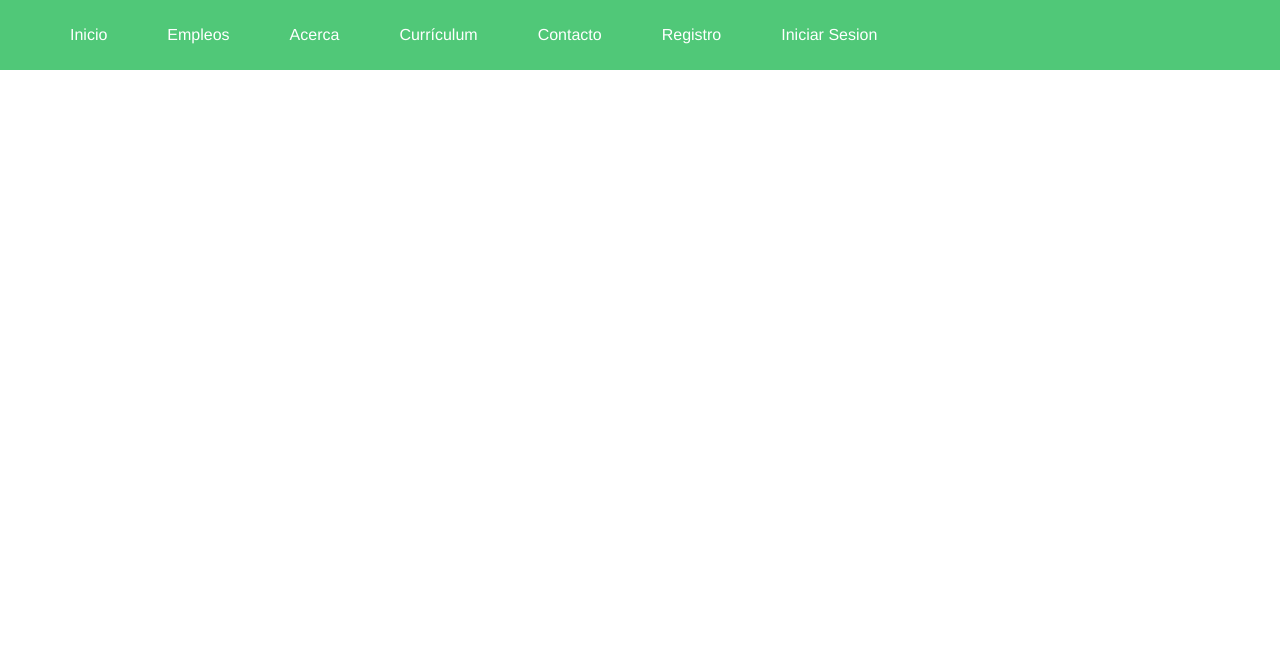
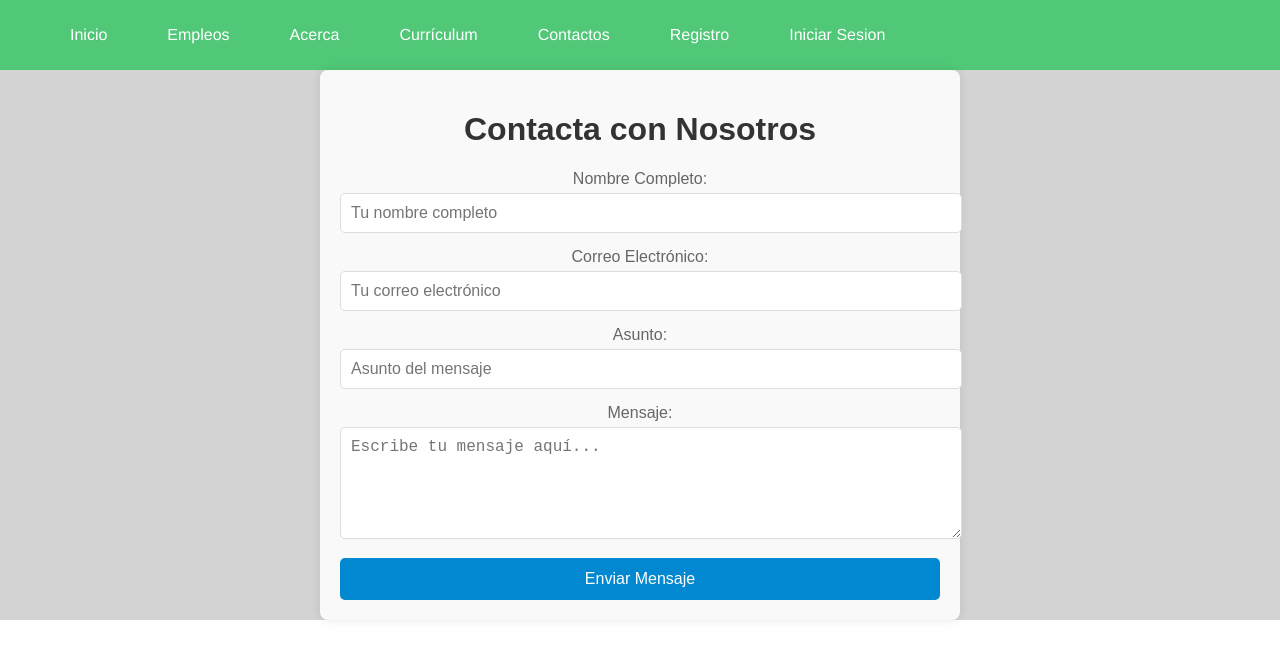
Before and after one commit to FrankUgb/ugbjobs, a Vue app: page /contactos in a window 1280 px wide. Shown: the top 658 px of the page. Built offline with nearby package versions, Linux system fonts and the light colour scheme.

Commit message:
CAmbio 7
Contactos

```diff
--- a/src/components/MyNavbar.vue
+++ b/src/components/MyNavbar.vue
@@ -6,7 +6,7 @@
           <li><router-link to="/trabajo">Empleos</router-link></li> <!-- Usa router-link -->
           <li><a href="#">Acerca</a></li>
           <li><router-link to="/MiCV">Currículum</router-link></li> <!-- Usa router-link -->
-          <li><a href="#">Contacto</a></li>
+          <li><router-link to="/contactos">Contactos</router-link></li> <!-- Usa router-link -->
           <li><router-link to="/registro">Registro</router-link></li> <!-- Usa router-link -->
           <li><router-link to="/inicio">Iniciar Sesion</router-link></li> <!-- Usa router-link -->
         </ul>
--- /dev/null
+++ b/src/components/Views/Contactos.vue
@@ -0,0 +1,99 @@
+<template>
+    <div class="contact-page">
+      <h1>Contacta con Nosotros</h1>
+
+      <form @submit.prevent="handleSubmit">
+        <div class="form-group">
+          <label for="name">Nombre Completo:</label>
+          <input v-model="name" type="text" id="name" placeholder="Tu nombre completo" required>
+        </div>
+
+        <div class="form-group">
+          <label for="email">Correo Electrónico:</label>
+          <input v-model="email" type="email" id="email" placeholder="Tu correo electrónico" required>
+        </div>
+
+        <div class="form-group">
+          <label for="subject">Asunto:</label>
+          <input v-model="subject" type="text" id="subject" placeholder="Asunto del mensaje" required>
+        </div>
+
+        <div class="form-group">
+          <label for="message">Mensaje:</label>
+          <textarea v-model="message" id="message" rows="5" placeholder="Escribe tu mensaje aquí..." required></textarea>
+        </div>
+
+        <button type="submit">Enviar Mensaje</button>
+      </form>
+    </div>
+  </template>
+
+  <script>
+  export default {
+    data() {
+      return {
+        name: '',
+        email: '',
+        subject: '',
+        message: '',
+      };
+    },
+    name: 'ContactPage',  // Asegúrate de que este nombre sea único
+    methods: {
+      handleSubmit() {
+        alert(`Gracias ${this.name}, hemos recibido tu mensaje!`);
+        // Aquí podrías agregar lógica para enviar los datos a un backend o API
+      },
+    },
+  };
+  </script>
+
+  <style scoped>
+  .contact-page {
+    max-width: 600px;
+    margin: 0 auto;
+    padding: 20px;
+    background-color: #f9f9f9;
+    border-radius: 8px;
+    box-shadow: 0 0 10px rgba(0, 0, 0, 0.1);
+    font-family: Arial, sans-serif;
+  }
+
+  h1 {
+    text-align: center;
+    color: #333;
+  }
+
+  .form-group {
+    margin-bottom: 15px;
+  }
+
+  label {
+    display: block;
+    margin-bottom: 5px;
+    color: #666;
+  }
+
+  input, textarea {
+    width: 100%;
+    padding: 10px;
+    border: 1px solid #ddd;
+    border-radius: 5px;
+    font-size: 16px;
+  }
+
+  button {
+    width: 100%;
+    padding: 12px;
+    background-color: #0288d1;
+    color: white;
+    border: none;
+    border-radius: 5px;
+    font-size: 16px;
+    cursor: pointer;
+  }
+
+  button:hover {
+    background-color: #0277bd;
+  }
+  </style>
--- a/src/router/index.js
+++ b/src/router/index.js
@@ -30,9 +30,12 @@ const routes = [
     path: '/MiCV',
     name: 'MiCurriculum',  // Cambiado para que coincida
     component: () => import("../components/Views/MiCV.vue")
+  },
+  {
+    path: '/contactos',
+    name: 'ContactPage',
+    component: () => import('../components/Views/Contactos.vue') // Verifica que este nombre sea correcto
   }
-
-
 
 ];
 
```
